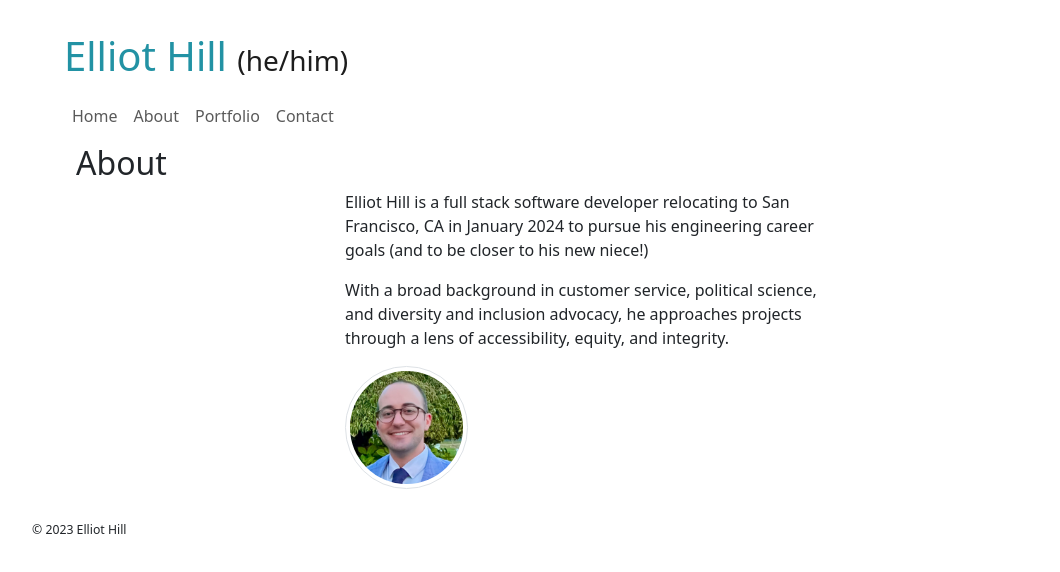
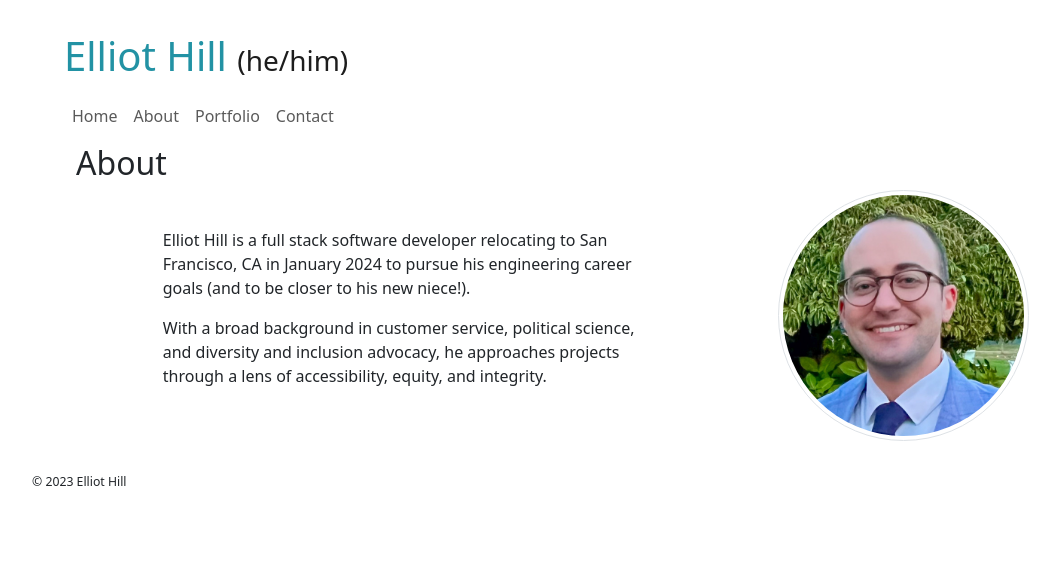
Before and after one commit to elliotvhill/portfolio-site, a React (Vite) app: page /about in a window 1280 px wide. Shown: the top 572 px of the page, without its empty margins (50-1110 px from the left). Built offline with nearby package versions, Linux system fonts and the light colour scheme.

Commit message:
about page layout adjustments

```diff
--- a/src/components/About.jsx
+++ b/src/components/About.jsx
@@ -2,22 +2,25 @@ export default function About() {
     return (
         <div className='container'>
             <h2 className='about-head main-brand'>About</h2>
-            <div className='container w-50 d-flex flex-column'>
-                <p>
-                    Elliot Hill is a full stack software developer relocating to
-                    San Francisco, CA in January 2024 to pursue his engineering
-                    career goals (and to be closer to his new niece!)
-                </p>
-                <p>
-                    With a broad background in customer service, political
-                    science, and diversity and inclusion advocacy, he approaches
-                    projects through a lens of accessibility, equity, and
-                    integrity.
-                </p>
+            <div className='container d-flex flex-row'>
+                <div className='container w-50 d-flex flex-column my-auto'>
+                    <p>
+                        Elliot Hill is a full stack software developer
+                        relocating to San Francisco, CA in January 2024 to
+                        pursue his engineering career goals (and to be closer to
+                        his new niece!).
+                    </p>
+                    <p>
+                        With a broad background in customer service, political
+                        science, and diversity and inclusion advocacy, he
+                        approaches projects through a lens of accessibility,
+                        equity, and integrity.
+                    </p>
+                </div>
                 <img
                     src='src/assets/LI-profile-pic-sq.jpeg'
                     alt='A headshot of Elliot wearing a blue suit and tie with greenery in the background.'
-                    className="img-thumbnail rounded-circle w-25"
+                    className='img-thumbnail rounded-circle w-25 mx-auto'
                 />
             </div>
         </div>
```
